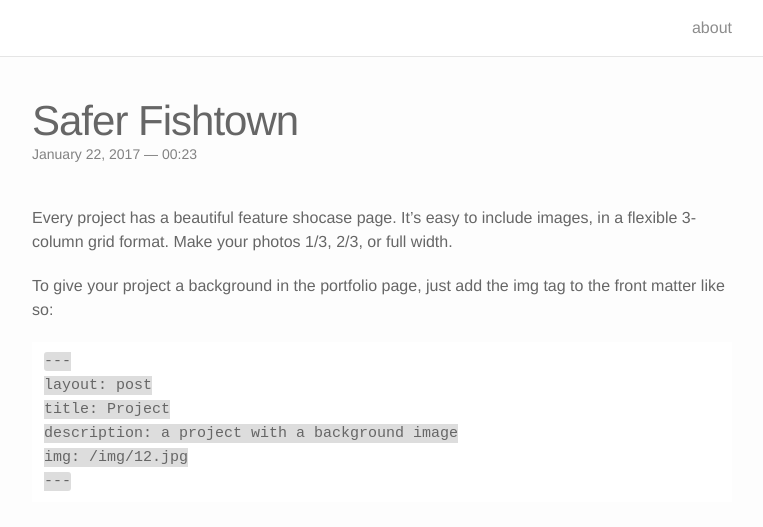
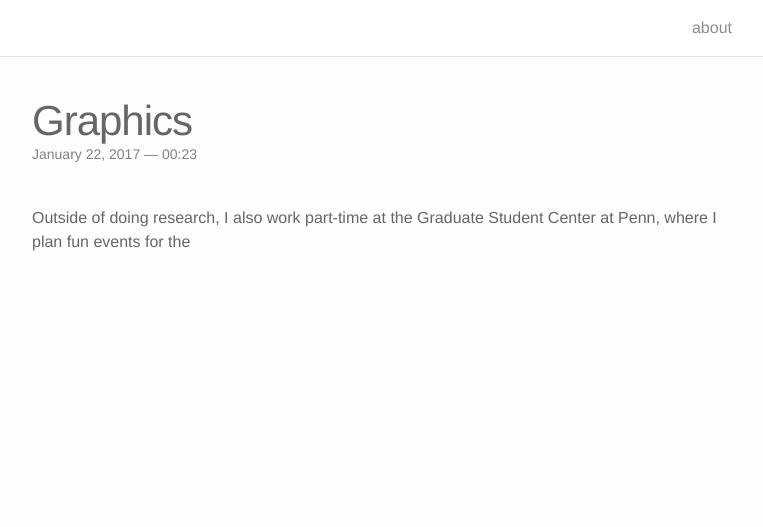
Before and after one commit to monicaaa/monicaking_site, a Jekyll site: the page built from _projects/4_project.markdown, in a window 1280 px wide and 1400 px high. Shown: the top 527 px of the window, without its empty margins (258-1021 px from the left). Built offline with Jekyll 4.4.1, drawn with Linux system fonts in a browser that asks for light colours; nearby versions of some CDN libraries; some of the changed text lies outside the part shown; grey boxes are pictures that could not be loaded.

Commit message:
updated projects

```diff
--- a/_projects/4_project.markdown
+++ b/_projects/4_project.markdown
@@ -1,55 +1,7 @@
 ---
 layout: post
-title: Safer Fishtown
-description: How can we make our neighborhood safer?
-img:
+title: Graphics
+description: Making pretty graphics for fun
+img: /img/5.jpg
 ---
-
-Every project has a beautiful feature shocase page. It's easy to include images, in a flexible 3-column grid format. Make your photos 1/3, 2/3, or full width.
-
-To give your project a background in the portfolio page, just add the img tag to the front matter like so:
-
-	---
-	layout: post
-	title: Project
-	description: a project with a background image
-	img: /img/12.jpg
-	---
-
-
-<div class="img_row">
-	<img class="col one" src="{{ site.baseurl }}/img/1.jpg" alt="" title="example image"/>
-	<img class="col one" src="{{ site.baseurl }}/img/2.jpg" alt="" title="example image"/>
-	<img class="col one" src="{{ site.baseurl }}/img/3.jpg" alt="" title="example image"/>
-</div>
-<div class="col three caption">
-	Caption photos easily. On the left, a road goes through a tunnel. Middle, leaves artistically fall in a hipster photoshoot. Right, in another hipster photoshoot, a lumberjack grasps a handful of pine needles.
-</div>
-<div class="img_row">
-	<img class="col three" src="{{ site.baseurl }}/img/5.jpg" alt="" title="example image"/>
-</div>
-<div class="col three caption">
-	This image can also have a caption. It's like magic.
-</div>
-
-You can also put regular text between your rows of images. Say you wanted to write a little bit about your project before you posted the rest of the images. You describe how you toiled, sweated, *bled* for your project, and then.... you reveal it's glory in the next row of images.
-
-
-<div class="img_row">
-	<img class="col two" src="{{ site.baseurl }}/img/6.jpg" alt="" title="example image"/>
-	<img class="col one" src="{{ site.baseurl }}/img/11.jpg" alt="" title="example image"/>
-</div>
-<div class="col three caption">
-	You can also have artistically styled 2/3 + 1/3 images, like these.
-</div>
-
-
-<br/><br/><br/>
-
-
-The code is simple. Just add a col class to your image, and another class specifying the width: one, two, or three columns wide. Here's the code for the last row of images above:
-
-	<div class="img_row">
-	  <img class="col two" src="/img/6.jpg"/>
-	  <img class="col one" src="/img/11.jpg"/>
-	</div>
+Outside of doing research, I also work part-time at the Graduate Student Center at Penn, where I plan fun events for the
```
Also changed, not shown: _projects/1_project.markdown (+3 -8 lines), _projects/3_project.markdown (+4 -52 lines), _projects/5_project.markdown (deleted, +0 -55 lines), index.html (+7 -3 lines).
